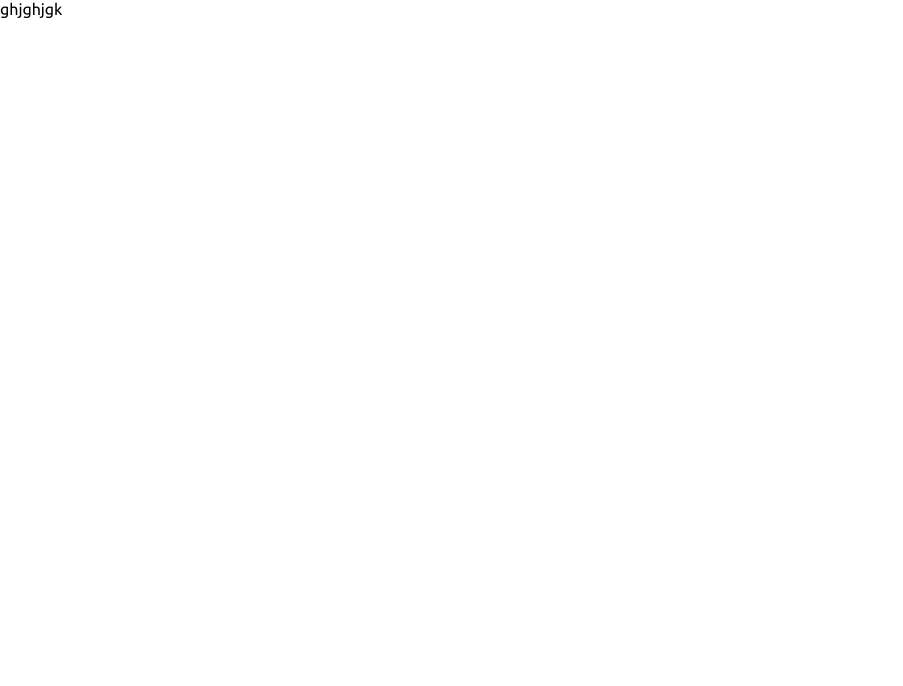
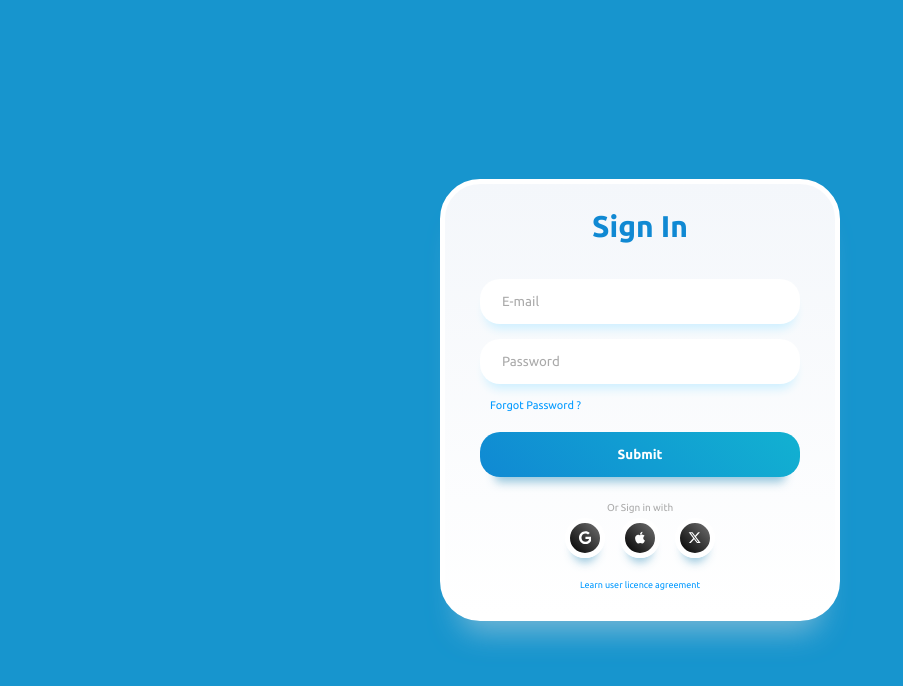
Before and after one commit to ammarkhokhar007/wemonitize4u.adminpanel, a React (Create React App) app: page /login in a window 1280 px wide. Shown: the top 686 px of the page, without its empty margins (0-903 px from the left). Built offline with nearby package versions, Linux system fonts and the light colour scheme.

Commit message:
login page created

```diff
--- a/package.json
+++ b/package.json
@@ -9,7 +9,7 @@
     "jquery": "^3.7.1",
     "react": "^18.2.0",
     "react-dom": "^18.2.0",
-    "react-router-dom": "^6.21.1",
+    "react-router-dom": "^6.21.3",
     "react-scripts": "5.0.1",
     "web-vitals": "^2.1.4"
   },
--- a/public/assets/css/style.css
+++ b/public/assets/css/style.css
@@ -471,3 +471,151 @@
     left: initial;
   }
 }
+
+/* loginpage */
+.containera {
+  max-width: 400px;
+  background: #F8F9FD;
+  background: linear-gradient(0deg, rgb(255, 255, 255) 0%, rgb(244, 247, 251) 100%);
+  border-radius: 40px;
+  padding: 25px 35px;
+  border: 5px solid rgb(255, 255, 255);
+  box-shadow: rgba(133, 189, 215, 0.8784313725) 0px 30px 30px -20px;
+  /* margin: 20px; */
+}
+
+.headinga {
+  text-align: center;
+  font-weight: 900;
+  font-size: 30px;
+  color: rgb(16, 137, 211);
+}
+
+.forma {
+  margin-top: 20px;
+}
+
+.forma .input {
+  width: 100%;
+  background: white;
+  border: none;
+  padding: 15px 20px;
+  border-radius: 20px;
+  margin-top: 15px;
+  box-shadow: #cff0ff 0px 10px 10px -5px;
+  border-inline: 2px solid transparent;
+}
+
+.forma .input::-moz-placeholder {
+  color: rgb(170, 170, 170);
+}
+
+.forma .input::placeholder {
+  color: rgb(170, 170, 170);
+}
+
+.forma .input:focus {
+  outline: none;
+  border-inline: 2px solid #12B1D1;
+}
+
+.forma .forgot-password {
+  display: block;
+  margin-top: 10px;
+  margin-left: 10px;
+}
+
+.forma .forgot-password a {
+  font-size: 11px;
+  color: #0099ff;
+  text-decoration: none;
+}
+
+.forma .login-button {
+  display: block;
+  width: 100%;
+  font-weight: bold;
+  background: linear-gradient(45deg, rgb(16, 137, 211) 0%, rgb(18, 177, 209) 100%);
+  color: white;
+  padding-block: 15px;
+  margin: 20px auto;
+  border-radius: 20px;
+  box-shadow: rgba(133, 189, 215, 0.8784313725) 0px 20px 10px -15px;
+  border: none;
+  transition: all 0.2s ease-in-out;
+}
+
+.forma .login-button:hover {
+  transform: scale(1.03);
+  box-shadow: rgba(133, 189, 215, 0.8784313725) 0px 23px 10px -20px;
+}
+
+.forma .login-button:active {
+  transform: scale(0.95);
+  box-shadow: rgba(133, 189, 215, 0.8784313725) 0px 15px 10px -10px;
+}
+
+.social-account-container {
+  margin-top: 25px;
+}
+
+.social-account-container .title {
+  display: block;
+  text-align: center;
+  font-size: 10px;
+  color: rgb(170, 170, 170);
+}
+
+.social-account-container .social-accounts {
+  width: 100%;
+  display: flex;
+  justify-content: center;
+  gap: 15px;
+  margin-top: 5px;
+}
+
+.social-account-container .social-accounts .social-button {
+  background: linear-gradient(45deg, rgb(0, 0, 0) 0%, rgb(112, 112, 112) 100%);
+  border: 5px solid white;
+  padding: 5px;
+  border-radius: 50%;
+  width: 40px;
+  aspect-ratio: 1;
+  display: grid;
+  place-content: center;
+  box-shadow: rgba(133, 189, 215, 0.8784313725) 0px 12px 10px -8px;
+  transition: all 0.2s ease-in-out;
+}
+
+.social-account-container .social-accounts .social-button .svg {
+  fill: white;
+  margin: auto;
+}
+
+.social-account-container .social-accounts .social-button:hover {
+  transform: scale(1.2);
+}
+
+.social-account-container .social-accounts .social-button:active {
+  transform: scale(0.9);
+}
+
+.agreement {
+  display: block;
+  text-align: center;
+  margin-top: 15px;
+}
+
+.agreement a {
+  text-decoration: none;
+  color: #0099ff;
+  font-size: 9px;
+}
+.loginCenter{
+  display: flex;
+  justify-content: center;
+  align-items: center;
+  align-content: center;
+  min-height: 100vh;
+
+}
--- a/public/index.html
+++ b/public/index.html
@@ -13,6 +13,7 @@
     <link rel="manifest" href="%PUBLIC_URL%/manifest.json" />
     <!-- admin -->
     <link rel="stylesheet" href="%PUBLIC_URL%/assets/css/style.css">
+
     <title>React App</title>
   </head>
   <body>
--- a/src/components/dashboard/Main.jsx
+++ b/src/components/dashboard/Main.jsx
@@ -2,7 +2,6 @@
 
 function Main() {
   return (
-
    <div>
   <div className="cardBox">
     <div className="card">
--- a/src/pages/Login.jsx
+++ b/src/pages/Login.jsx
@@ -2,8 +2,38 @@
 
 function Login() {
   return (
-    <div>
-      ghjghjgk
+    <div style={{height:"100vh",backgroundColor:"#1795ce"}}>
+      <div className='loginCenter'>
+ <div className="containera">
+  <div className="headinga">Sign In</div>
+  <form action className="forma">
+    <input required className="input" type="email" name="email" id="email" placeholder="E-mail" />
+    <input required className="input" type="password" name="password" id="password" placeholder="Password" />
+    <span className="forgot-password"><a href="#">Forgot Password ?</a></span>
+    <input className="login-button" type="submit" defaultValue="Sign In" />
+  </form>
+  <div className="social-account-container">
+    <span className="title">Or Sign in with</span>
+    <div className="social-accounts">
+      <button className="social-button google">
+        <svg className="svg" xmlns="http://www.w3.org/2000/svg" height="1em" viewBox="0 0 488 512">
+          <path d="M488 261.8C488 403.3 391.1 504 248 504 110.8 504 0 393.2 0 256S110.8 8 248 8c66.8 0 123 24.5 166.3 64.9l-67.5 64.9C258.5 52.6 94.3 116.6 94.3 256c0 86.5 69.1 156.6 153.7 156.6 98.2 0 135-70.4 140.8-106.9H248v-85.3h236.1c2.3 12.7 3.9 24.9 3.9 41.4z" />
+        </svg></button>
+      <button className="social-button apple">
+        <svg className="svg" xmlns="http://www.w3.org/2000/svg" height="1em" viewBox="0 0 384 512">
+          <path d="M318.7 268.7c-.2-36.7 16.4-64.4 50-84.8-18.8-26.9-47.2-41.7-84.7-44.6-35.5-2.8-74.3 20.7-88.5 20.7-15 0-49.4-19.7-76.4-19.7C63.3 141.2 4 184.8 4 273.5q0 39.3 14.4 81.2c12.8 36.7 59 126.7 107.2 125.2 25.2-.6 43-17.9 75.8-17.9 31.8 0 48.3 17.9 76.4 17.9 48.6-.7 90.4-82.5 102.6-119.3-65.2-30.7-61.7-90-61.7-91.9zm-56.6-164.2c27.3-32.4 24.8-61.9 24-72.5-24.1 1.4-52 16.4-67.9 34.9-17.5 19.8-27.8 44.3-25.6 71.9 26.1 2 49.9-11.4 69.5-34.3z" />
+        </svg>
+      </button>
+      <button className="social-button twitter">
+        <svg className="svg" xmlns="http://www.w3.org/2000/svg" height="1em" viewBox="0 0 512 512">
+          <path d="M389.2 48h70.6L305.6 224.2 487 464H345L233.7 318.6 106.5 464H35.8L200.7 275.5 26.8 48H172.4L272.9 180.9 389.2 48zM364.4 421.8h39.1L151.1 88h-42L364.4 421.8z" />
+        </svg>
+      </button>
+    </div>
+  </div>
+  <span className="agreement"><a href="#">Learn user licence agreement</a></span>
+</div>
+</div>
     </div>
   )
 }
```
Also changed, not shown: public/assets/imgs/signinn.png (added), 1 other file (tests, documents, lock files or other folders).
